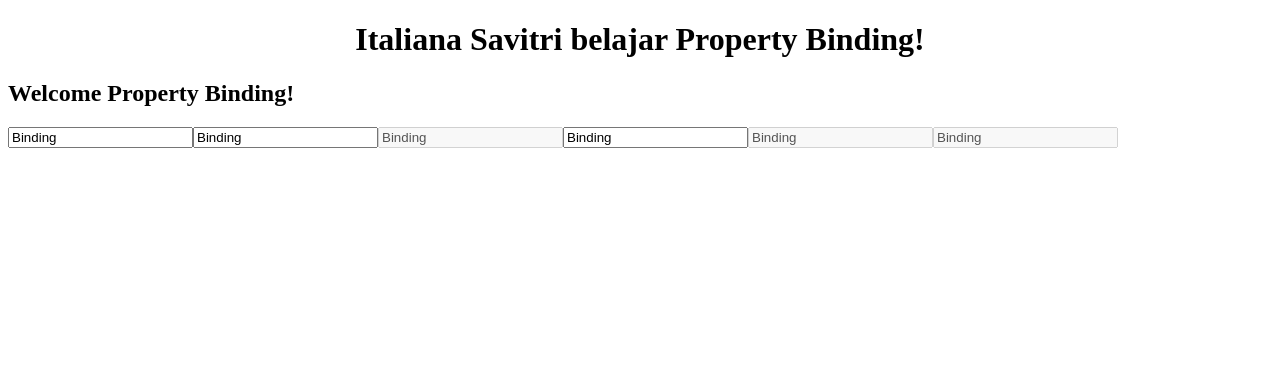
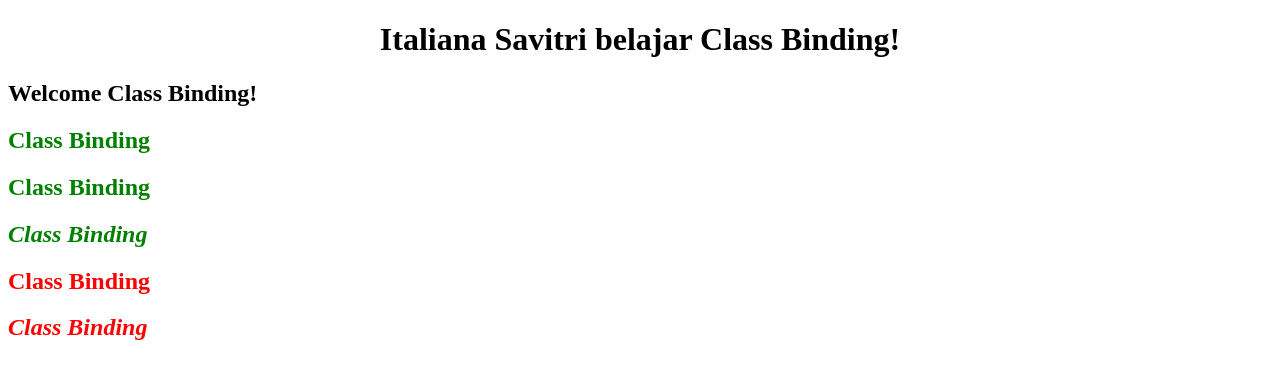
Before and after one commit to Italianasavitri/Angular, an Angular app: page / in a window 1280 px wide. Shown: the top 378 px of the page. Built offline with nearby package versions, Linux system fonts and the light colour scheme.

Commit message:
Class Binding Part 2
Membuat pemanggilan untuk class

```diff
--- a/src/app/app.component.html
+++ b/src/app/app.component.html
@@ -27,10 +27,19 @@
 <app-interpolasi></app-interpolasi> -->
 
 <!-- // 3. Ini adalah pelajaran ketiga mengenai Property Binding -->
-<div style="text-align:center">
+<!-- <div style="text-align:center">
   <h1>
     {{ title }} belajar Property Binding!
   </h1>
 </div>
 
-<app-propertybinding></app-propertybinding>
+<app-propertybinding></app-propertybinding> -->
+
+<!-- // 4. Ini adalah pelajaran keempat mengenai Class Binding -->
+<div style="text-align:center">
+  <h1>
+    {{ title }} belajar Class Binding!
+  </h1>
+</div>
+
+<app-classbinding></app-classbinding>
--- a/src/app/classbinding/classbinding.component.ts
+++ b/src/app/classbinding/classbinding.component.ts
@@ -2,11 +2,45 @@ import { Component, OnInit } from '@angular/core';
 
 @Component({
   selector: 'app-classbinding',
-  templateUrl: './classbinding.component.html',
-  styleUrls: ['./classbinding.component.css']
+  // Memberi warna pada sebuah text/header
+  template: `
+  <h2>
+    Welcome {{nama}}!
+  </h2>
+  <h2 class="text-success">Class Binding</h2>
+  <h2 [class]="classSuccess">Class Binding</h2>
+
+  <h2 class="text-special" [class]="classSuccess">Class Binding</h2>
+  <h2 [class.text-danger]="isError">Class Binding</h2>
+
+  <h2 [ngClass]="messageClasses">Class Binding</h2>
+  `,
+  styles: [`
+    .text-success {
+      color: green;
+    }
+    .text-danger {
+      color: red;
+    }
+    .text-special {
+      font-style: italic;
+    }
+  `]
 })
 export class ClassbindingComponent implements OnInit {
 
+  // untuk memberi nama
+  public nama = "Class Binding";
+  // untuk class binding namanya sesuaikan dengan style css yang sudah dibuat
+  public classSuccess = "text-success";
+  // bikin untuk error
+  public isError = true;
+  public isSpecial = true;
+  public messageClasses = {
+    "text-success": !this.isError,
+    "text-danger": this.isError,
+    "text-special": this.isSpecial
+  }
   constructor() { }
 
   ngOnInit() {
```
